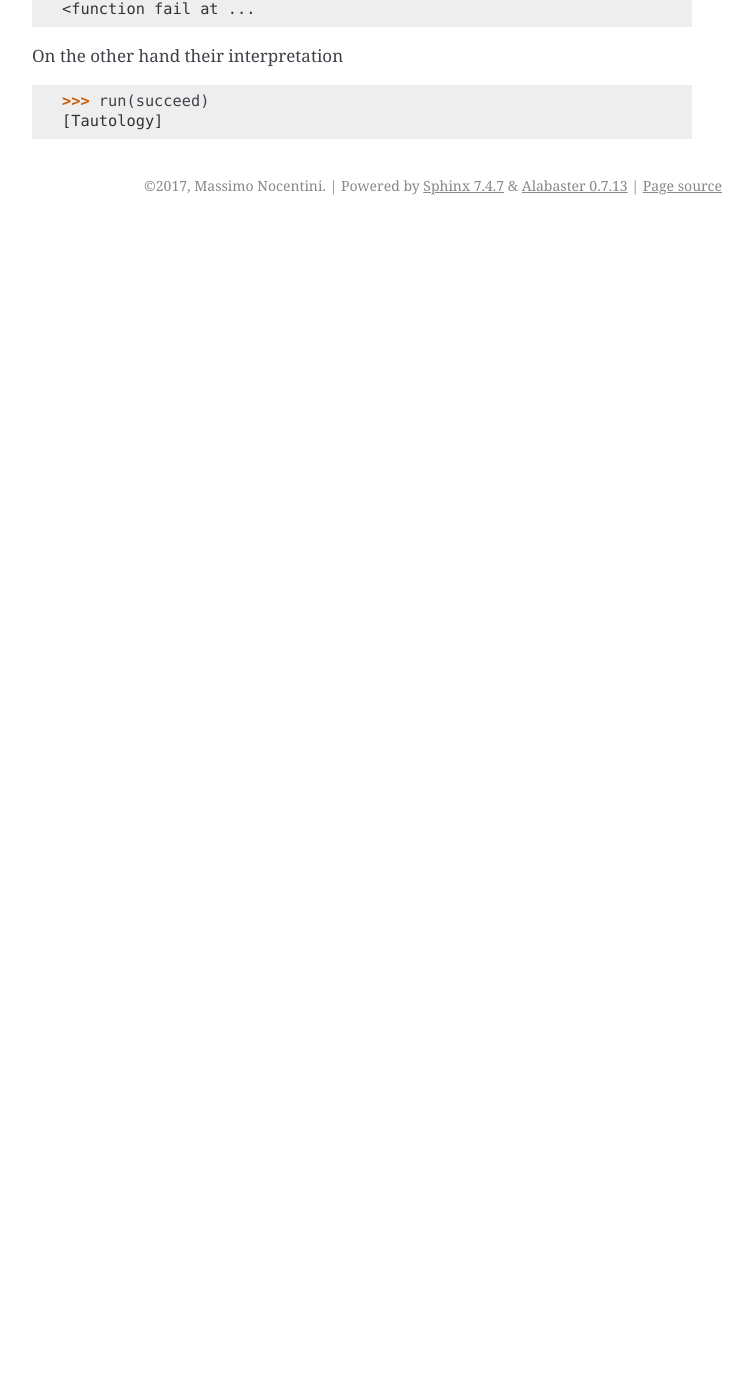
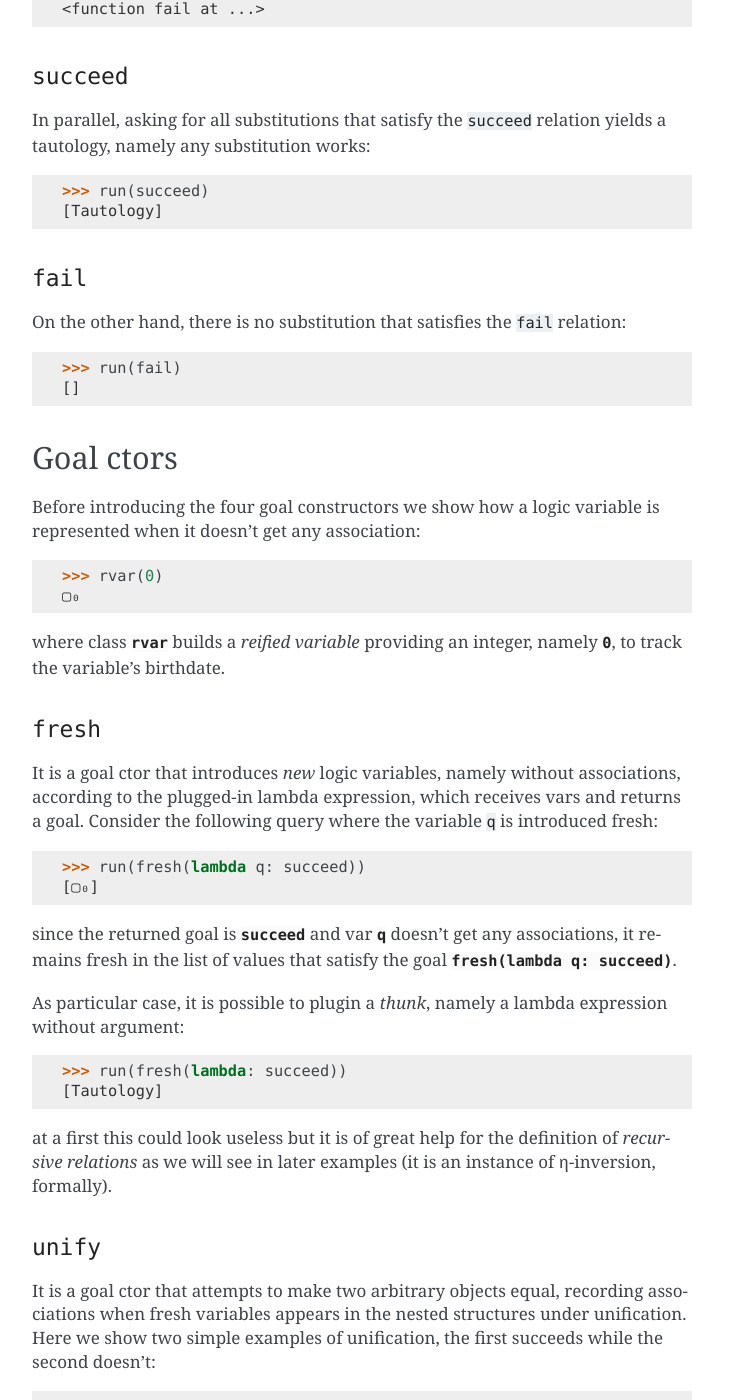
Before and after one commit to massimo-nocentini/microkanrenpy, a Sphinx documentation site: the page built from docs/source/primer.rst, in a window 1280 px wide and 1400 px high, scrolled down 508 px. Shown: the whole window, without its empty margins (388-1141 px from the left). Built offline with Sphinx 7.4.7, drawn with Linux system fonts in a browser that asks for light colours; before the commit the page ends 900 px from its top, so only the background shows below that; some of the changed text lies outside the part shown.

Commit message:
Add to the Primer section content about goal ctors.

```diff
--- a/docs/source/primer.rst
+++ b/docs/source/primer.rst
@@ -14,23 +14,167 @@ First of all we start importing objects and definitions of the logic system:
     >>> from muk.core import *
     >>> from muk.ext import *
 
-`succeed` and `fail`: primitive goals
---------------------
+Primitive goals
+---------------
 
-The two primitive goals are ``succedd`` and ``fail`` which denotes *truth* and
-*falsehood* in standard logic. Both of them are implemented as functions as any
-other goals:
+The two primitive goals :py:func:`succeed <muk.core.succeed>` and
+:py:func:`fail <muk.core.fail>` denote *truth* and *falsehood* in classic
+logic, respectively. Both of them are implemented as functions as any other
+goal:
 
 .. doctest::
 
     >>> succeed
-    <function succeed at ...
+    <function succeed at ...>
     >>> fail
-    <function fail at ...
+    <function fail at ...>
 
-On the other hand their interpretation
+``succeed``
+~~~~~~~~~~~
+
+In parallel, asking for all substitutions that satisfy the ``succeed``
+relation yields a tautology, namely any substitution works:
 
 .. doctest::
 
     >>> run(succeed)
     [Tautology]
+
+``fail``
+~~~~~~~~
+
+On the other hand, there is no substitution that satisfies the ``fail`` relation:
+
+.. doctest::
+
+    >>> run(fail)
+    []
+
+Goal ctors
+----------
+
+Before introducing the four goal constructors we show how a logic variable is
+represented when it doesn't get any association:
+
+.. doctest::
+
+    >>> rvar(0)
+    ▢₀
+
+where class :py:class:`rvar` builds a *reified variable* providing an
+integer, namely :py:const:`0`, to track the variable's birthdate.
+
+``fresh``
+~~~~~~~~~
+
+It is a goal ctor that introduces *new* logic variables, namely without
+associations, according to the plugged-in lambda expression, which receives
+vars and returns a goal. Consider the following query where the variable ``q``
+is introduced fresh:
+
+.. doctest::
+
+    >>> run(fresh(lambda q: succeed))
+    [▢₀]
+
+since the returned goal is :py:obj:`succeed` and var :py:obj:`q` doesn't get
+any associations, it remains fresh in the list of values that satisfy the goal
+:py:obj:`fresh(lambda q: succeed)`.
+
+As particular case, it is possible to plugin a *thunk*, namely a lambda
+expression without argument:
+
+.. doctest::
+
+    >>> run(fresh(lambda: succeed))
+    [Tautology]
+
+at a first this could look useless but it is of great help for the definition
+of *recursive relations* as we will see in later examples (it is an instance of
+η-inversion, formally).
+
+``unify``
+~~~~~~~~~
+
+It is a goal ctor that attempts to make two arbitrary objects equal, recording
+associations when fresh variables appears in the nested structures under
+unification. Here we show two simple examples of unification, the first succeeds
+while the second doesn't:
+
+.. doctest::
+
+    >>> run(unify(3, 3))
+    [Tautology]
+    >>> run(unify([1, 2, 3], [[1]]))
+    []
+
+On the other hand, things get interesting when fresh variables are mixed in:
+
+.. doctest::
+
+    >>> run(fresh(lambda q: unify(3, q)))
+    [3]
+    >>> run(fresh(lambda q: unify([1, 2, 3], [1] + q)))
+    [[2, 3]]
+    >>> run(fresh(lambda q: unify([[2, 3], 1, 2, 3], [q, 1] + q)))
+    [[2, 3]]
+
+When two fresh vars are unified it is said that they *share*:
+
+.. doctest::
+
+    >>> run(fresh(lambda q, z: unify(q, z)))
+    [▢₀]
+    >>> run(fresh(lambda q, z: unify(q, z)),
+    ...     var_selector=lambda q, z: z)
+    [▢₀]
+
+
+``disj``
+~~~~~~~~
+
+It is a goal ctor that consumes two goals and returns a new goal that can be
+satisfied when *either* the former *or* the latter goal can be satisfied:
+
+.. doctest::
+
+    >>> run(disj(succeed, fail))
+    [Tautology]
+    >>> run(disj(fail, fresh(lambda q: unify(q, True))))
+    [Tautology]
+    >>> run(fresh(lambda q: disj(fail, fail)))
+    []
+    >>> run(fresh(lambda q: disj(unify(q, False), unify(q, True))))
+    [False, True]
+
+
+``conj``
+~~~~~~~~
+
+It is a goal ctor that consumes two goals and returns a new goal that can be
+satisfied when *both* the former *and* the latter goal can be satisfied:
+
+.. doctest::
+
+    >>> run(conj(succeed, fail))
+    []
+    >>> run(conj(fail, fresh(lambda q: unify(q, True))))
+    []
+    >>> run(fresh(lambda q: conj(unify(q, 3), succeed)))
+    [3]
+    >>> run(fresh(lambda q: conj(unify(q, False), unify(q, True))))
+    []
+    >>> run(fresh(lambda q: conj(fresh(lambda q: unify(q, False)),
+    ...                          unify(q, True))))
+    [True]
+
+More goal ctors
+---------------
+
+``conde``
+~~~~~~~~~
+
+.. doctest::
+
+    >>> run(fresh(lambda q: conde([unify(q, 'orange'), succeed],
+    ...                           [unify(q, 'apple'), succeed]
```
Also changed, not shown: docs/source/index.rst (+16 -6 lines), docs/source/under_the_hood.rst (added, +11 -0 lines), 2 other files.
